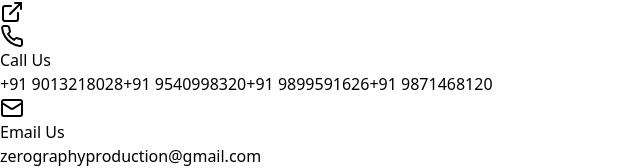
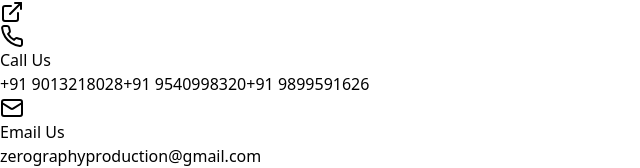
Before and after one commit to zerographyproduction/zero, a Next.js app: page / in a window 1280 px wide. Shown: the part 6144-6312 px from the top of the page, without its empty margins (0-640 px from the left). Built offline with nearby package versions, Linux system fonts and the light colour scheme.

Commit message:
Update Contact.jsx

```diff
--- a/src/app/components/Contact.jsx
+++ b/src/app/components/Contact.jsx
@@ -77,13 +77,7 @@
                     >
                       +91 9899591626
                     </a>
-                     <a
-                      href='tel:+919871468120'
-                      className='text-gray-300 block hover:text-blue-400 transition-colors'
-                    >
-                      +91 9871468120
-                    </a>
-                  </div>
+                    </div>
                 </div>
               </div>
 
```
